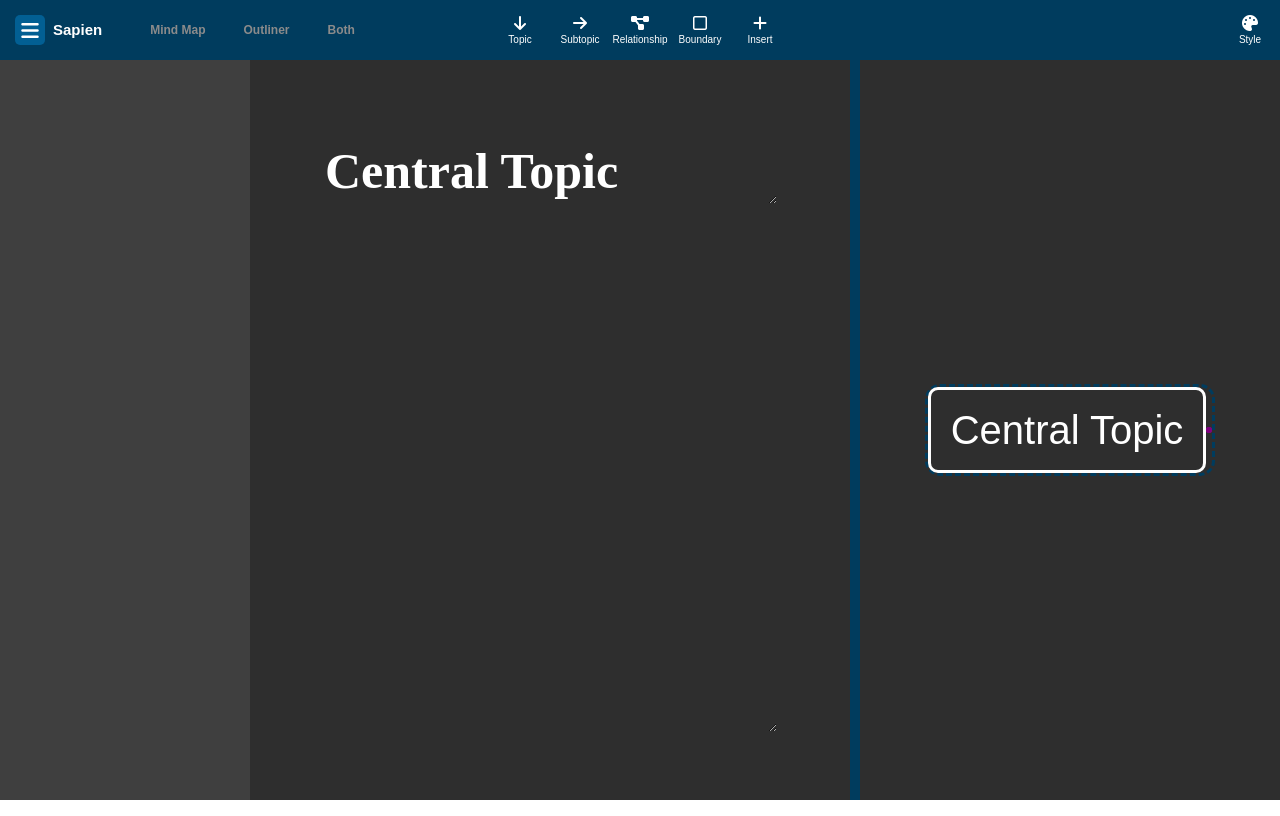
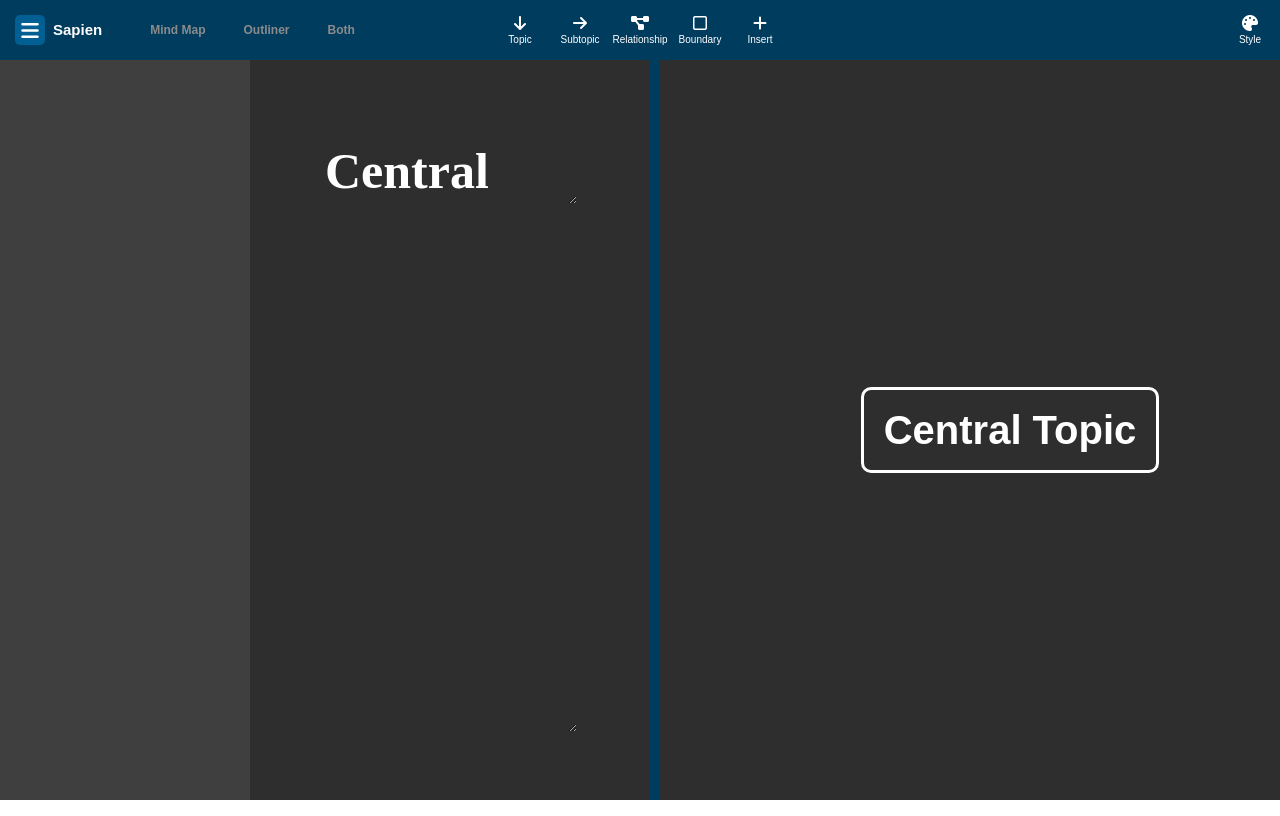
Before and after one commit to Yijia-Chen/sapien, a React (Create React App) app: page / in a window 1280 px wide. Built offline with nearby package versions, Linux system fonts and the light colour scheme.

Commit message:
feat: curve connectors and relative positions

```diff
--- a/package.json
+++ b/package.json
@@ -15,6 +15,7 @@
     "react": "^17.0.2",
     "react-dom": "^17.0.2",
     "react-scripts": "4.0.3",
+    "react-xarrows": "^1.7.0",
     "ts-jest": "^27.0.3",
     "typescript": "^4.3.4",
     "web-vitals": "^1.0.1"
--- a/src/App.css
+++ b/src/App.css
@@ -7,7 +7,7 @@
   --primary-background-color: #2e2e2e;
   --header-height: 60px;
   --outliner-vertical-margin: 80px;
-  --outliner-width: 600px;
+  --outliner-width: 400px;
   --outliner-horizontal-margin: 75px;
   --menu-width: 250px;
   --separator-width: 10px;
@@ -160,23 +160,22 @@ textarea.outliner-body {
   width: var(--mindmap-width);
   height: calc(100vh - var(--header-height));
   text-align: center;
+  font-weight: 800;
   display: flex;
   align-items: center;
 }
 
 div.mindmap-section {
-  background-color: var(--primary-background-color);
   /* padding: 10px; */
-  border-style: dashed;
+  /* border-style: dashed;
   border-color: var(--header-separator-color);
-  border-width: 3px;
+  border-width: 3px; */
   border-radius: 15px;
   display: flex;
   flex-direction: row;
   justify-content: left;
 }
 
-/* Strategy: have the entire thing resized */
 div.mindmap-title {
   border-radius: 10px;
   border: solid #ffffff;
@@ -184,21 +183,36 @@ div.mindmap-title {
   background-color: var(--primary-background-color);
   font-size: 40px;
   font-family: Arial, Helvetica, sans-serif;
-  text-align: left;
   line-height: 0;
   padding-left: 20px;
   padding-right: 20px;
+  margin-right: -80px;
 }
 
-p.mindmap-item {
+div.mindmap-item {
+  padding-bottom: 29.5px;
+}
+
+p.mindmap-item-text {
   margin: 0;
-  /* float: left; */
+  /* position: fixed; */
   font-size: 25px;
+  border-style: none none solid none;
+  border-width: 6px;
+  border-color: #ffffff;
+  padding-left: 50px;
+  padding-right: 50px;
+  margin-left: -15px; /* FIXME: for connection purposes */
+  /* transform: translate(0px, -26px); */
+}
+
+div.mindmap-curve-connector {
+  width: 100px;
 }
 
 div.mindmap-children {
-  border-style: dashed;
+  /* border-style: dashed;
   border-color: purple;
-  border-width: 3px;
+  border-width: 3px; */
   border-radius: 15px;
 }
--- a/src/components/mindmap.tsx
+++ b/src/components/mindmap.tsx
@@ -1,20 +1,39 @@
 import React from "react";
 import { MapItem, Props, State } from "../types";
+import Xarrow from "react-xarrows";
+import { uuid } from "../utils";
 
-const ITEM_SCALE_FACTOR = 0.93;
+const ITEM_SCALE_FACTOR = 0.95;
+const MINDMAP_SCALE_FACTOR = 0.7;
 
 export class Mindmap extends React.Component<Props, State> {
-  renderSection(item: MapItem, branchIndex: number): JSX.Element {
-    const sections = item.children.map((i) => this.renderSection(i, branchIndex));
+  /**
+   * Renders a section of the mindmap containing an item and its children (highest being the mindmap itself)
+   * @param item contains the information for text, layer, and children
+   * @param branchIndex specifies which primary branch the current item is on, for coloring purposes
+   * @param parentId for curve connector
+   * @returns JSX Element representing the section
+   */
+  renderSection(item: MapItem, branchIndex: number, parentId: string): JSX.Element {
+    const id = uuid(); // generate unique id for drawing curve connectors
+    const sections = item.children.map((i) => this.renderSection(i, branchIndex, id));
     const curveColor = assignBranchColor(branchIndex);
 
     return (
-      <div className='mindmap-section' style={{transform: `scale(${scaleFactor(item.layer)})` }}>
-        {/* a curve that connects the section to its parent */}
-        <svg width='100' height='50' style={{ marginLeft: '-24px', marginRight: '5px' }}>
-          <path d='M0 50 A 1600 120 0 0 1 100 25' stroke={curveColor} stroke-width='5' fill='#2e2e2e' />
-        </svg>
-        <p className='mindmap-item'>{item.text}</p>
+      <div className='mindmap-section' style={{ transform: `scale(${scaleFactor(item.layer)})` }}>
+        <div className='mindmap-curve-connector'>
+          <Xarrow
+            start={parentId}
+            end={id}
+            color={curveColor}
+            showHead={false}
+            curveness={0.4}
+            strokeWidth={6}
+          ></Xarrow>
+        </div>
+        <div id={id} className='mindmap-item'>
+          <p className='mindmap-item-text' style={{ borderBottomColor: curveColor }}>{item.text}</p>
+        </div>
         <div className='mindmap-children'>
           {sections}
         </div>
@@ -24,13 +43,16 @@ export class Mindmap extends React.Component<Props, State> {
 
   render() {
     const items = this.props.items!;
-    const sections = items.map((item, k) => this.renderSection(item, k))
+    const titleId = uuid();
+    const sections = items.map((item, k) => this.renderSection(item, k, titleId));
 
     return (
       <div className='App-mindmap'>
-        <div className='mindmap-section'>
-          <div className='mindmap-title'>
-            <p>{this.props.title!}</p>
+        <div className='mindmap-section' style={{ transform: `scale${MINDMAP_SCALE_FACTOR}` }}>
+          <div id={titleId} style={{ zIndex: 1 }}>
+            <div className='mindmap-title'>
+              <p>{this.props.title!}</p>
+            </div>
           </div>
           <div className='mindmap-children'>
             {sections}
--- a/src/utils/index.ts
+++ b/src/utils/index.ts
@@ -42,3 +42,10 @@ export function parseMarkdownBulletsAsJson(
 export function logWarning(msg: string): void {
   console.log(`You are not doing ${msg} right. Please correct.`);
 }
+
+export function uuid(): string {
+  return 'xxxxxxxx-xxxx-4xxx-yxxx-xxxxxxxxxxxx'.replace(/[xy]/g, function(c) {
+    var r = Math.random() * 16 | 0, v = c == 'x' ? r : (r & 0x3 | 0x8);
+    return v.toString(16);
+  });
+}
```
Also changed, not shown: 1 other file (tests, documents, lock files or other folders).
